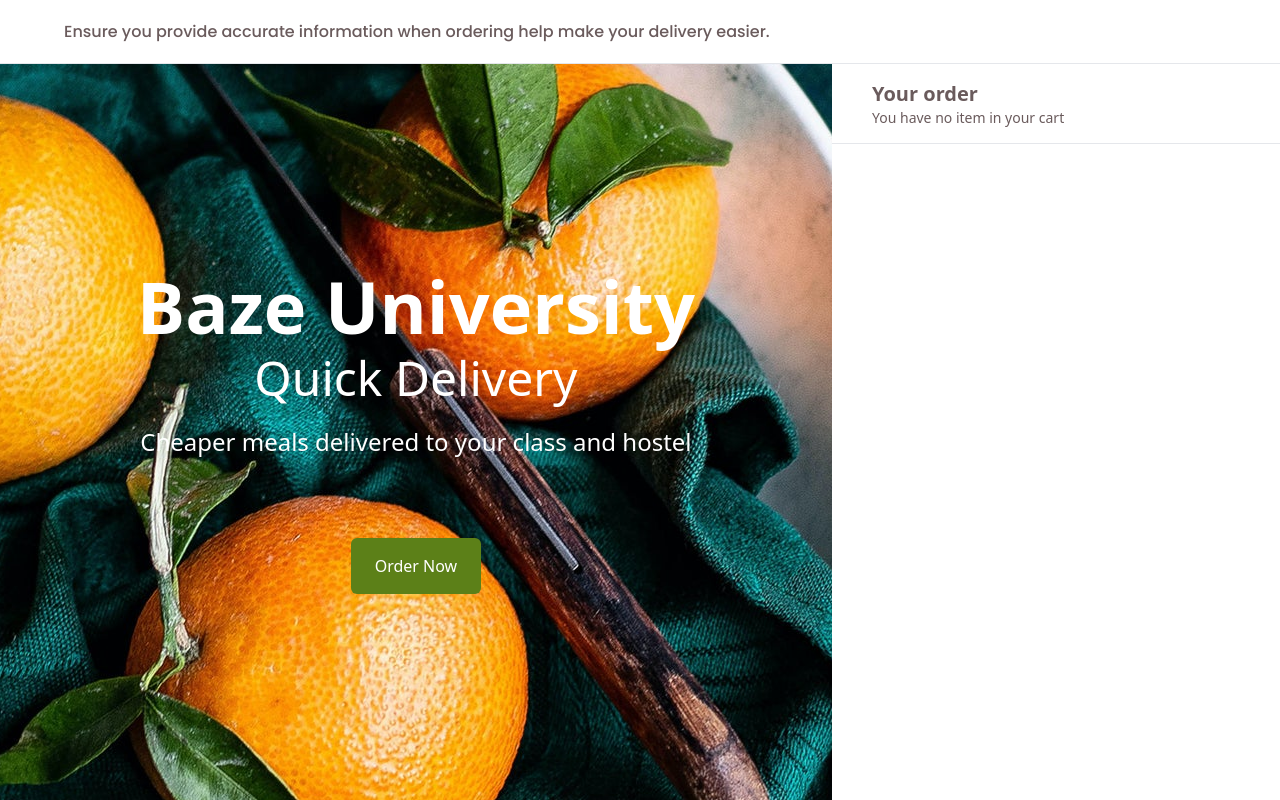
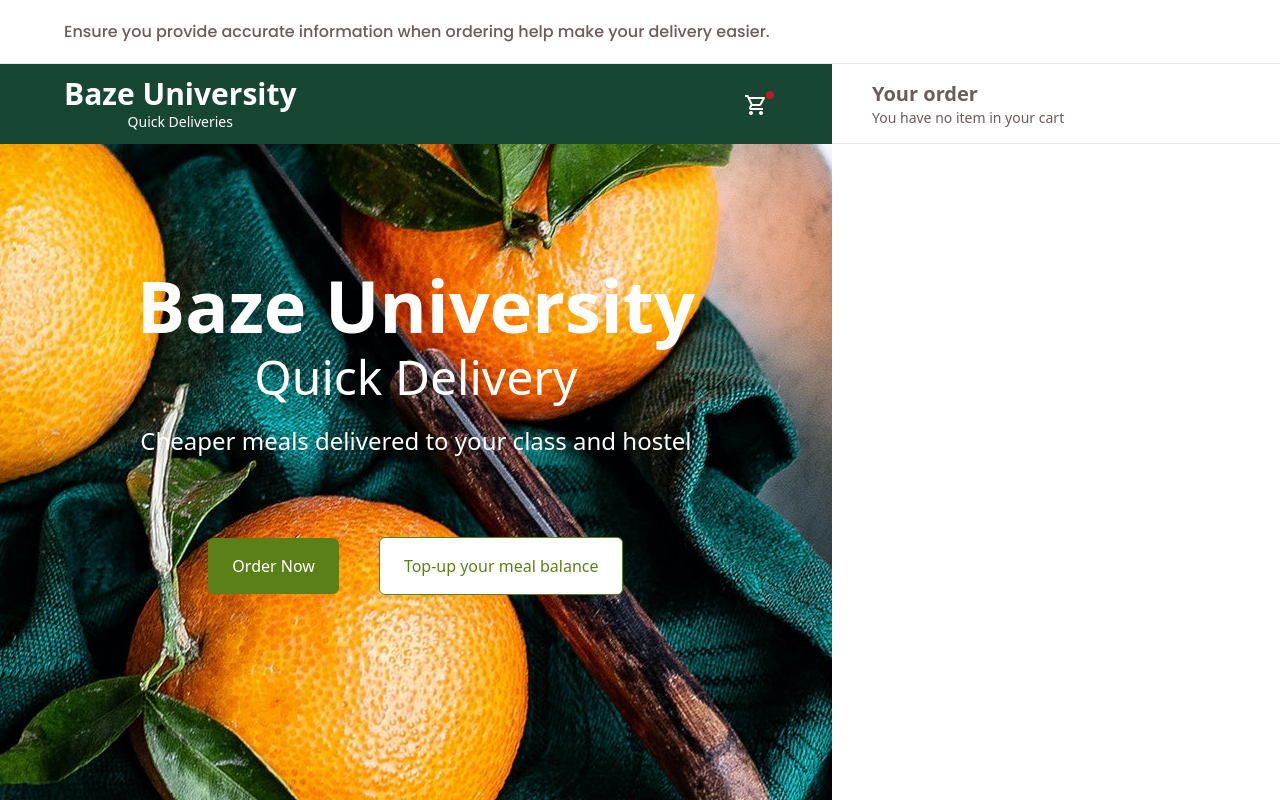
Before and after one commit to codedcontent/baze-university-quick-delivery, a React (Vite) app: page / in a window 1280 px wide. Shown: the top 800 px of the page. Built offline with nearby package versions, Linux system fonts and the light colour scheme.

Commit message:
Fixed the nav display issue

```diff
--- a/src/App.jsx
+++ b/src/App.jsx
@@ -15,8 +15,6 @@
 
   // UseEffect to check for changes in screen size and set cart visibility
   useEffect(() => {
-    console.log(screenWidth);
-
     if (screenWidth <= 976) {
       if (!showCart) {
         setAppState((prev) => ({ ...prev, showCart: false }));
--- a/src/HomePage.jsx
+++ b/src/HomePage.jsx
@@ -15,7 +15,42 @@
   return (
     <div className="w-full h-full">
       {/* Nav */}
-      {screenWidth < 976 && !appState.showCart && (
+      {screenWidth < 976 ? (
+        <>
+          {!appState.showCart && (
+            <nav className="xl:w-[75%] lg:w-[65%] w-full bg-primary h-20 fixed top-16 left-0 flex justify-between items-center xl:px-20 lg:px-16 px-12 z-20">
+              {/* Logo name */}
+              <div className="flex flex-col justify-center items-center">
+                <p className="md:text-3xl text-xl font-bold text-white">
+                  Baze University
+                </p>
+                <p className="md:text-sm text-xs text-white">
+                  Quick Deliveries
+                </p>
+              </div>
+
+              {/* Cart Button */}
+              <div
+                className="relative"
+                onClick={() => {
+                  setAppState((prev) => ({ ...prev, showCart: true }));
+                }}
+              >
+                <div className="absolute top-1 -right-[2px] flex justify-center items-center">
+                  <span className="animate-ping absolute inline-flex h-4 w-4 rounded-full bg-red-700 opacity-75"></span>
+
+                  <span className="absolute h-2 w-2 rounded-full bg-red-700"></span>
+                </div>
+
+                <ShoppingCartOutlinedIcon
+                  className="text-white"
+                  invisible={appState.cart.length > 0 ? "true" : "false"}
+                />
+              </div>
+            </nav>
+          )}
+        </>
+      ) : (
         <nav className="xl:w-[75%] lg:w-[65%] w-full bg-primary h-20 fixed top-16 left-0 flex justify-between items-center xl:px-20 lg:px-16 px-12 z-20">
           {/* Logo name */}
           <div className="flex flex-col justify-center items-center">
@@ -77,13 +112,13 @@
             </button>
           </a>
 
-          {/* <button
+          <button
             className="md:py-4 py-2 cursor-pointer border-secondary border-[1px] bg-white text-secondary md:px-6 px-3 rounded-md flex justify-center items-center md:text-base text-sm"
             // onClick={buttonAction}
             // type={type}
           >
             Top-up your meal balance
-          </button> */}
+          </button>
         </div>
       </div>
 
```
